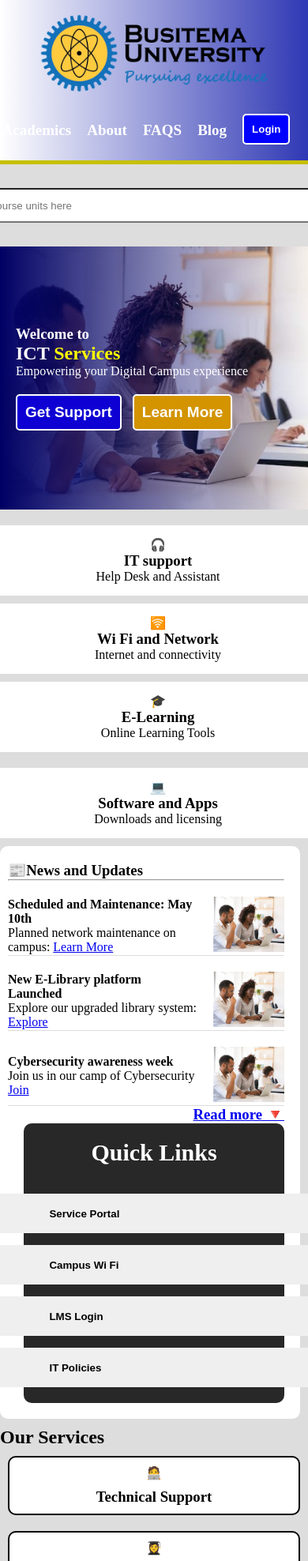
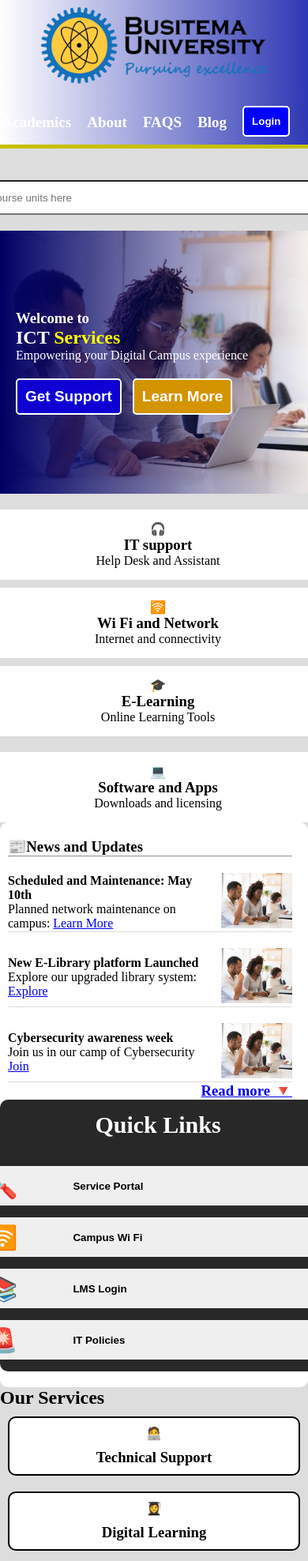
Before and after one commit to babalandapius/Projects, a plain HTML site: page index.html in a window 390 px wide. Shown: the top 1976 px of the page at 79% size. Drawn offline with Linux system fonts and the light colour scheme; sample sign-in values are in the browser's storage.

Commit message:
Organized the mobile view

```diff
--- a/style.css
+++ b/style.css
@@ -296,9 +296,6 @@
 
 @media screen and (max-width: 900px) {
   header {
-    background-color: #2f38b4;
-    flex-direction: column;
-    padding: 10px;
     position: sticky;
     left: 0;
     right: 0;
@@ -306,7 +303,9 @@
     display: flex;
     align-items: center;
     justify-content: space-between;
-    margin: 0;
+    flex-direction: column;
+    margin-left: 0;
+    margin-right: 0;
   }
   .nav-links a{
     margin-top: 10px;
@@ -320,18 +319,14 @@
     flex-direction: row;
     justify-content: space-around;
   }
-  .user-info {
-    flex-direction: row;
-    gap: 20px;
-    width: auto;
-  }
+
   .search-section {
     flex-direction: column;
     gap: 10px;
-    margin-left: 0;
+    margin: 10px;
   }
   #gradient {
-    margin-left: 0;
+    margin: 0;
     padding-left: 20px;
     padding-right: 20px;
   }
@@ -339,15 +334,18 @@
   .news-section {
     display: flex;
     flex-direction: column;
-    margin-left: 0;
+    margin: 0;
     padding-left: 10px;
   }
   .news-section .quick-links {
     display: flex;
     align-items: center;
+    width: 400px;
+    align-self: center;
+    padding: 15px 0px;
   }
   .news-section .quick-links button {
-    width: 500px;
+    width: 450px;
     margin-top: 15px;
     font-weight: 600;
     display: flex;
```
